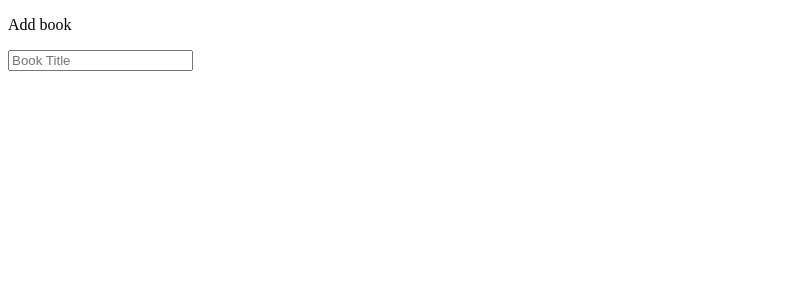
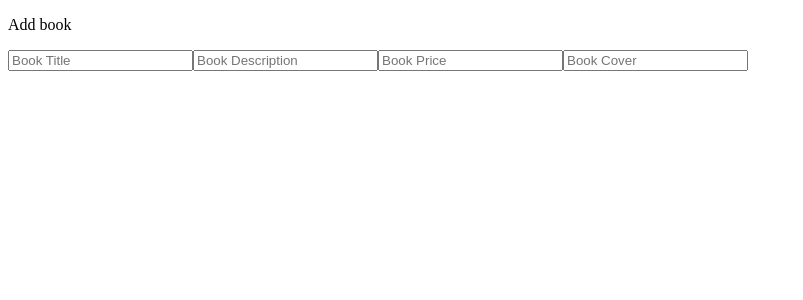
Before and after one commit to Salomegit/BookWishList, a React (Create React App) app in the folder frontend/: page /add in a window 1280 px wide. Shown: the top 300 px of the page, without its empty margins (0-803 px from the left). Built offline with nearby package versions, Linux system fonts and the light colour scheme.

Commit message:
useState

```diff
--- a/frontend/src/pages/Addbook.js
+++ b/frontend/src/pages/Addbook.js
@@ -1,10 +1,28 @@
-import React from 'react'
+import React, { useState } from 'react'
 
 const Addbook = () => {
+
+  const [book,setBook] = useState({
+    book_title: "",
+    decscription : "",
+    cover:"",
+    price: null
+
+  })
+
+  const onChangebook = (e) =>{
+    setBook(prev=> ({...prev,[e.target.name] : e.target.value}))
+  }
+
+  console.log(book)
   return (
     <div className='form'>
         <p>Add book</p>
-        <input type='text' placeholder='Book Title'/>
+        <input type='text' placeholder='Book Title' onChange={onChangebook} name="book_title"/>
+        <input type='text' placeholder='Book Description' onChange={onChangebook}  name="decscription"/>
+        <input type='text' placeholder='Book Price' onChange={onChangebook}  name="price"/>
+        <input type='text' placeholder='Book Cover' onChange={onChangebook}  name='cover'/>
+
     </div>
   )
 }
```
